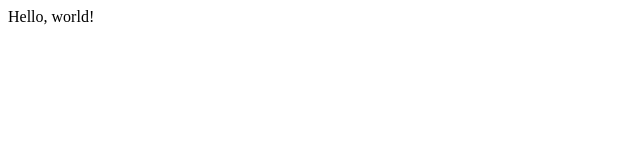
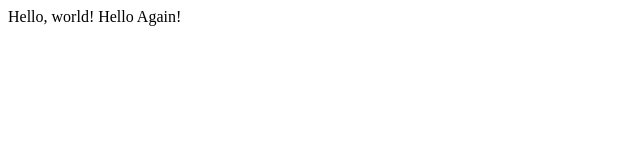
Before and after one commit to blotin1993/cs50, a plain HTML site: page index.html in a window 1280 px wide. Shown: the whole page, without its empty margins (0-640 px from the left). Drawn offline with Linux system fonts and the light colour scheme.

Commit message:
Update index.html

```diff
--- a/index.html
+++ b/index.html
@@ -5,5 +5,6 @@
     </head>
     <body>
         Hello, world!
+        Hello Again!
     </body>
 </html>
```
